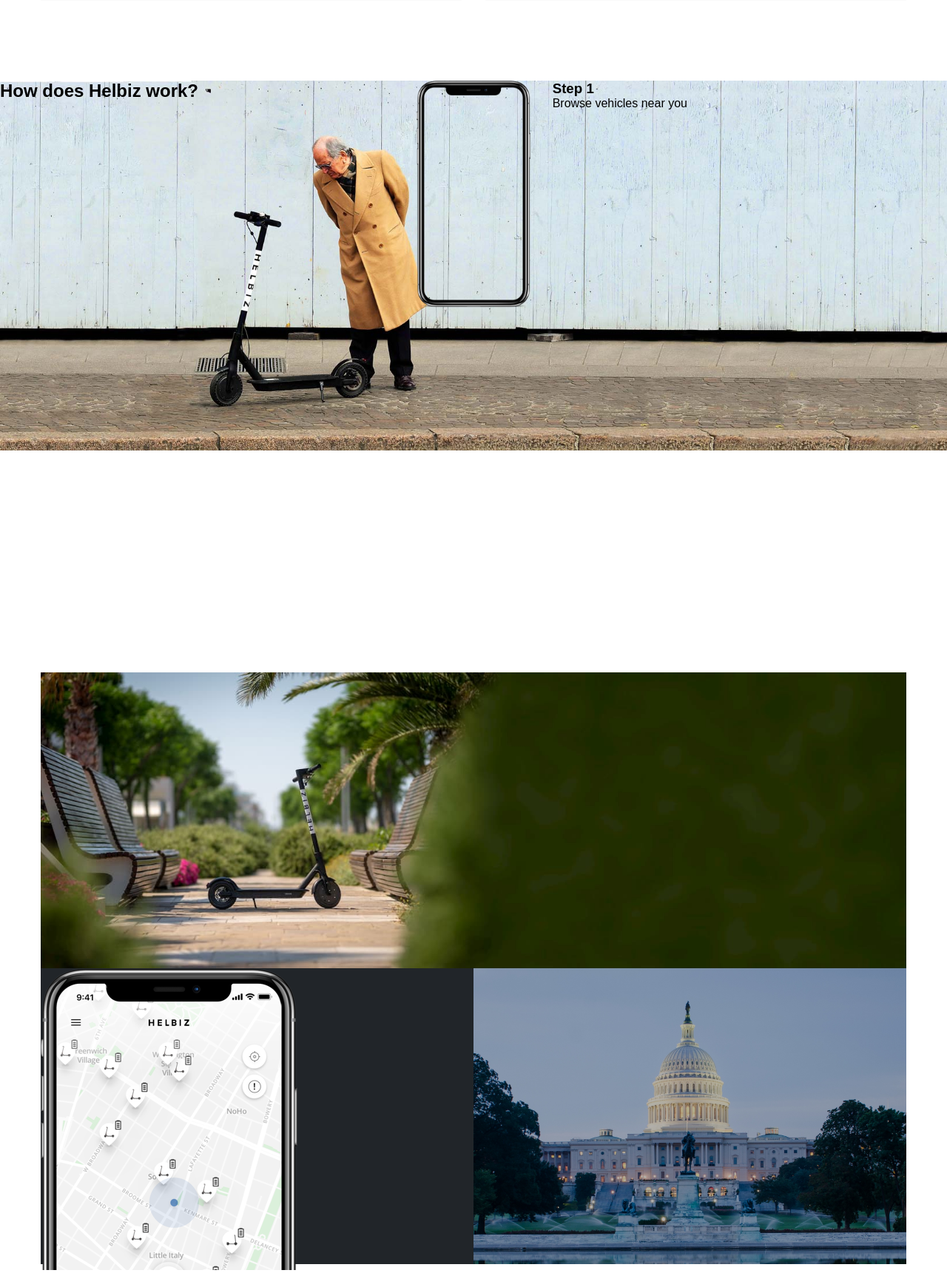
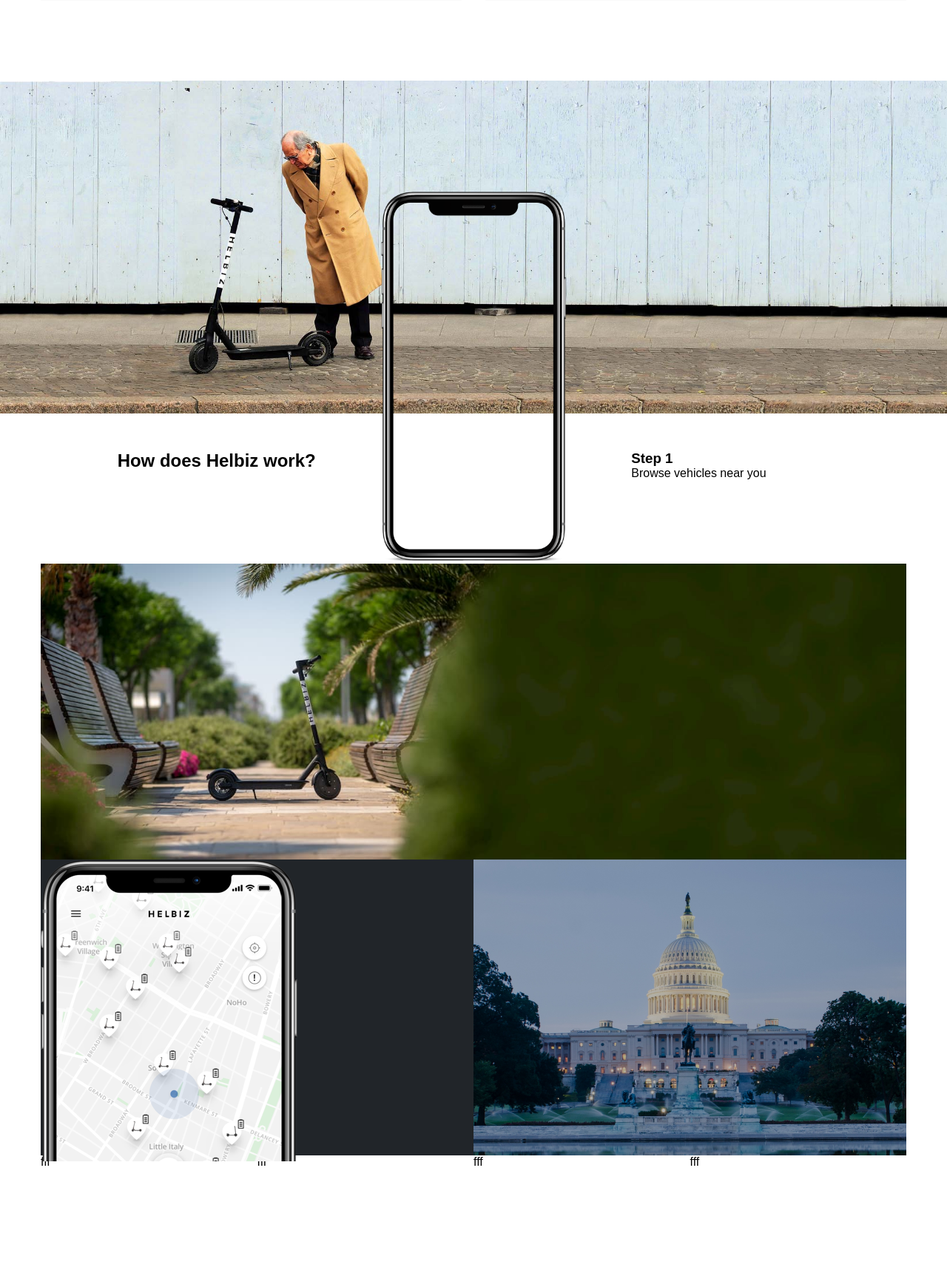
Before and after one commit to federico1989/html-css-helbiz, a plain HTML site: page index.html in a window 1280 px wide. Shown: the part 1191-2912 px from the top of the page at 74% size. After the commit the page ends 2771 px from the top, so only its background shows below. Drawn offline with Linux system fonts and the light colour scheme.

Commit message:
Correzioni in classe
Correzioni nella sezione main

```diff
--- a/css/style.css
+++ b/css/style.css
@@ -10,6 +10,10 @@ body {
 }
 .pl_1 {
   padding-left: 1rem;
+}
+
+.text_center {
+  text-align: center;
 }
 /* /utility */
  /* header */
@@ -108,45 +112,59 @@ a {
 }
 /* /section1 */
 /* section2 */
-#helbiz_work {
+#slider {
   height: 800px;
 }
-#helbiz_work .container_fluid {
+#slider {
   background-image: url("../img/download.jpg");
   background-repeat: no-repeat;
   background-size: cover;
-  height: 500px;
-  color: black;
+  height: 450px;
 }
-#helbiz_work img {
-  width: 100%;
-  padding: 0 30px;
+#slider img {
+  margin-top: 150px;
+  width: 250px;
+}
+
+#slider h2 {
+  text-align: right;
+}
+
+#slider .row > div:first-child, #slider .row > div:last-child {
+  margin-top: 500px;
+}
+
+@media screen and (max-width:768px) {
+  #slider .row > div:first-child, #slider .row > div:last-child {
+    display: none;
+  }
+
 }
 /* /section2 */
 /* section3 */
-#bg_main {
+#promo {
   height: 500px;
 }
-#bg_main .long_card {
+#promo .long_card {
   background-image: url("../img/scooter.jpg");
   background-repeat: no-repeat;
   background-size: cover;
   height: 400px;
 }
-#bg_main .small_card_left {
+#promo .small_card_left {
   background-color: #212529;
   background-repeat: no-repeat;
   background-size: cover;
   height: 400px;
 }
-#bg_main .small_card_left {
+#promo .small_card_left {
   position: relative;
   background-color: #212529;
   background-repeat: no-repeat;
   background-size: cover;
   height: 400px;
 }
-#bg_main .small_card_right {
+#promo .small_card_right {
   background-image: url("../img/city.7c8c928.jpg");
   background-repeat: no-repeat;
   background-size: cover;
--- a/index.html
+++ b/index.html
@@ -3,6 +3,7 @@
   <head>
     <meta charset="UTF-8">
     <meta name="viewport" content="width=device-width, initial-scale=1.0">
+    <link rel="stylesheet" href="https://kit-free.fontawesome.com/releases/latest/css/free.min.css">
     <link rel="stylesheet" href="css/12bool.css">
     <link rel="stylesheet" href="css/style.css">
     <title>Helbitz copy</title>
@@ -77,22 +78,22 @@
         </div>
       </section>
 
-      <section id="helbiz_work">
-        <div class="container_fluid">
-          <div class="col-lg-5">
+      <section id="slider" class="container_fluid">
+        <div class="row">
+          <div class="col-lg-4">
             <h2>How does Helbiz work?</h2>
           </div>
-          <div class="col-lg-2">
+          <div class="col-lg-4 text_center">
             <img src="img/iphone-frame.7897a89.png" alt="">
           </div>
-          <div class="col-lg-5">
+          <div class="col-lg-4">
             <h3>Step 1</h3>
             <p>Browse vehicles near you</p>
           </div>
         </div>
       </section>
 
-      <section id="bg_main">
+      <section id="promo">
         <div class="container">
           <div class="row">
             <div class="col-lg-12">
@@ -116,6 +117,28 @@
     <!-- /main -->
     <!-- footer -->
     <footer>
+      <div class="container">
+        <div class="row">
+          <div class="col-lg-3">
+            fff
+
+          </div>
+          <div class="col-lg-3">
+            fff
+
+          </div>
+          <div class="col-lg-3">
+            fff
+
+          </div>
+          <div class="col-lg-3">
+            fff
+
+          </div>
+
+        </div>
+
+      </div>
 
     </footer>
     <!-- /footer -->
```
